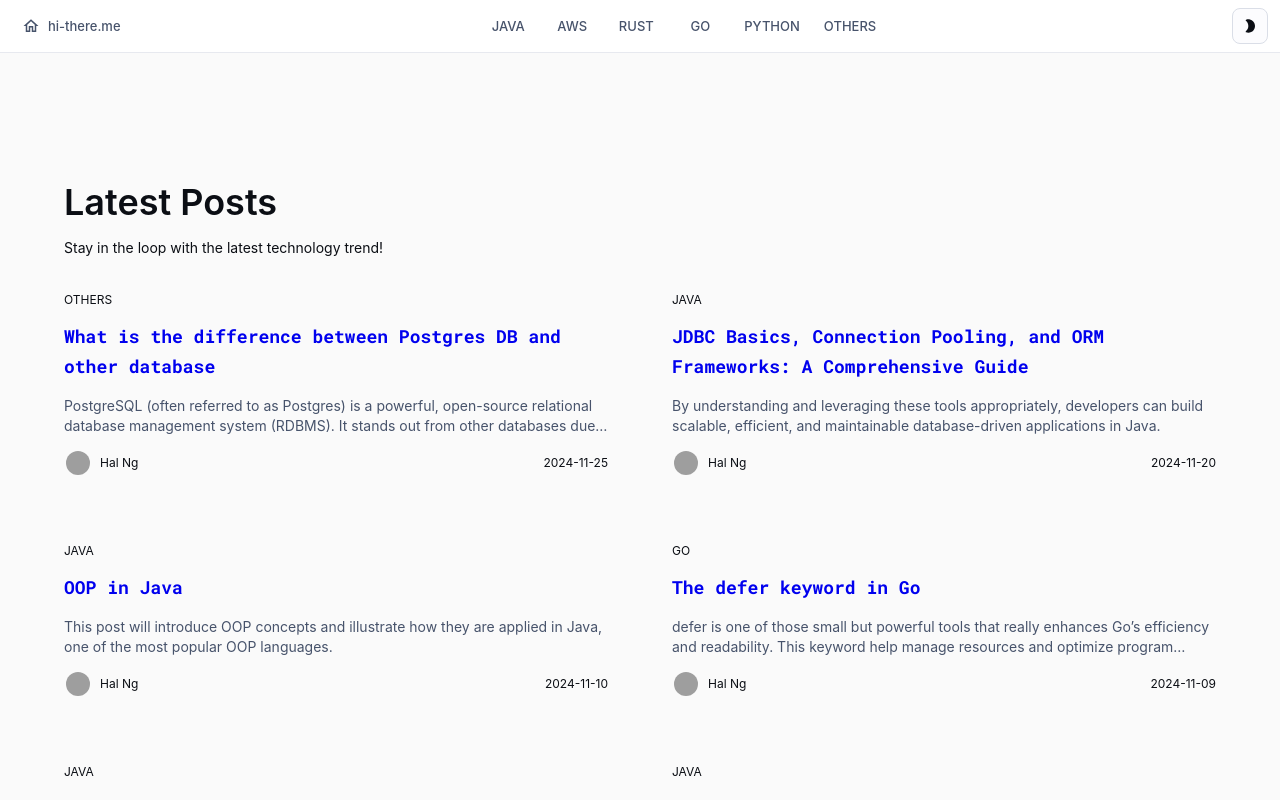
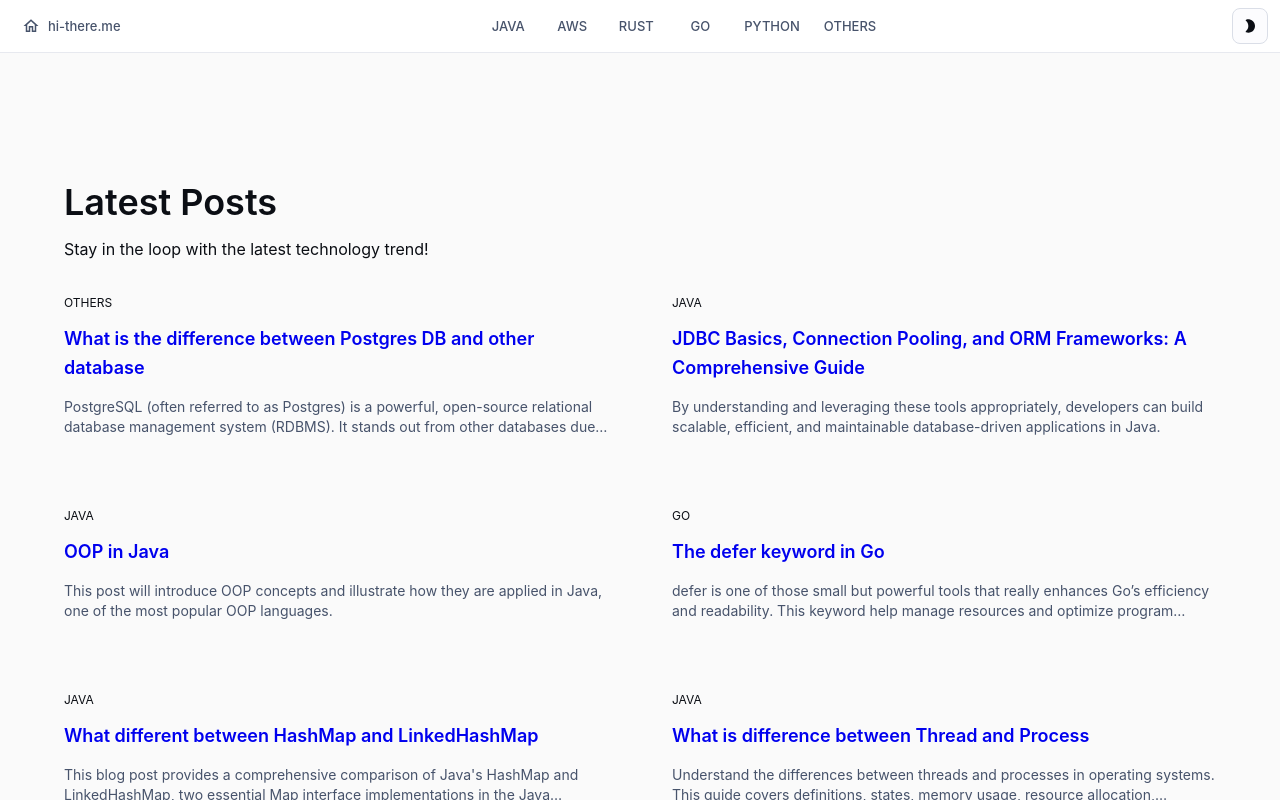
Before and after one commit to tanhaok/hi-there, a Next.js app: page / in a window 1280 px wide. Built offline with nearby package versions, Linux system fonts and the light colour scheme; grey boxes are pictures that could not be loaded.

Commit message:
update: change font family and icon (#43)

```diff
--- a/app/styles.css
+++ b/app/styles.css
@@ -1,32 +1,9 @@
-@import url("https://fonts.googleapis.com/css2?family=Roboto+Mono:wght@400;700&display=swap");
-
 a {
   text-decoration: none !important;
 }
 
 * {
-  font-family: "Roboto Mono", Menlo, Monaco, Consolas, "Courier New", monospace;
-}
-
-body {
-  font-size: 16px;
-  line-height: 1.7;
-  /* color: #333; */
-}
-
-h1 {
-  font-size: 36px;
-  line-height: 1.3;
-}
-
-h2 {
-  font-size: 28px;
-  line-height: 1.4;
-}
-
-h3 {
-  font-size: 24px;
-  line-height: 1.4;
+  font-family: -apple-system, system-ui, BlinkMacSystemFont, "Segoe UI", Helvetica, Arial, sans-serif, "Apple Color Emoji", "Segoe UI Emoji", "Segoe UI Symbol" !important;
 }
 
 table,
--- a/components/Latest.tsx
+++ b/components/Latest.tsx
@@ -1,7 +1,5 @@
 "use client";
 import * as React from "react";
-import Avatar from "@mui/material/Avatar";
-import AvatarGroup from "@mui/material/AvatarGroup";
 import Box from "@mui/material/Box";
 import Grid from "@mui/material/Grid2";
 import Typography from "@mui/material/Typography";
@@ -58,43 +56,43 @@ const TitleTypography = styled(Typography)(({ theme }) => ({
   },
 }));
 
-function Author({ authors, date }: { authors: string[]; date: string }) {
-  return (
-    <Box
-      sx={{
-        display: "flex",
-        flexDirection: "row",
-        gap: 2,
-        alignItems: "center",
-        justifyContent: "space-between",
-      }}
-    >
-      <Box
-        sx={{
-          display: "flex",
-          flexDirection: "row",
-          gap: 1,
-          alignItems: "center",
-        }}
-      >
-        <AvatarGroup max={3}>
-          {authors.map((author, index) => (
-            <Avatar
-              key={index}
-              alt={author}
-              src={author}
-              sx={{ width: 24, height: 24 }}
-            />
-          ))}
-        </AvatarGroup>
-        <Typography variant="caption">
-          {authors.map((author) => author).join(", ")}
-        </Typography>
-      </Box>
-      <Typography variant="caption">{date}</Typography>
-    </Box>
-  );
-}
+// function Author({ authors, date }: { authors: string[]; date: string }) {
+//   return (
+//     <Box
+//       sx={{
+//         display: "flex",
+//         flexDirection: "row",
+//         gap: 2,
+//         alignItems: "center",
+//         justifyContent: "space-between",
+//       }}
+//     >
+//       <Box
+//         sx={{
+//           display: "flex",
+//           flexDirection: "row",
+//           gap: 1,
+//           alignItems: "center",
+//         }}
+//       >
+//         <AvatarGroup max={3}>
+//           {authors.map((author, index) => (
+//             <Avatar
+//               key={index}
+//               alt={author}
+//               src={author}
+//               sx={{ width: 24, height: 24 }}
+//             />
+//           ))}
+//         </AvatarGroup>
+//         <Typography variant="caption">
+//           {authors.map((author) => author).join(", ")}
+//         </Typography>
+//       </Box>
+//       <Typography variant="caption">{date}</Typography>
+//     </Box>
+//   );
+// }
 
 export default function Latest({ blogMetaData }: { blogMetaData: Metadata[] }) {
   const [focusedCardIndex, setFocusedCardIndex] = React.useState<number | null>(
@@ -183,7 +181,7 @@ export default function Latest({ blogMetaData }: { blogMetaData: Metadata[] }) {
                 {article.description}
               </StyledTypography>
 
-              <Author authors={article.authors} date={article.date} />
+              {/* <Author authors={article.authors} date={article.date} /> */}
             </Box>
           </Grid>
         ))}
--- a/theme/themePrimitives.ts
+++ b/theme/themePrimitives.ts
@@ -178,7 +178,7 @@ export const getDesignTokens = (mode: PaletteMode) => {
       },
     },
     typography: {
-      fontFamily: ['"Inter", "sans-serif"'].join(','),
+      fontFamily: ['"Open Sans","Helvetica Neue","sans-serif"'].join(','),
       h1: {
         fontSize: defaultTheme.typography.pxToRem(48),
         fontWeight: 600,
@@ -214,13 +214,13 @@ export const getDesignTokens = (mode: PaletteMode) => {
         fontSize: defaultTheme.typography.pxToRem(14),
         fontWeight: 500,
       },
-      body1: {
-        fontSize: defaultTheme.typography.pxToRem(14),
-      },
-      body2: {
-        fontSize: defaultTheme.typography.pxToRem(14),
-        fontWeight: 400,
-      },
+      // body1: {
+      //   fontSize: defaultTheme.typography.pxToRem(14),
+      // },
+      // body2: {
+      //   fontSize: defaultTheme.typography.pxToRem(14),
+      //   fontWeight: 400,
+      // },
       caption: {
         fontSize: defaultTheme.typography.pxToRem(12),
         fontWeight: 400,
```
Also changed, not shown: app/blogs/[category]/[slug]/page.tsx (+5 -3 lines), public/assets/blog-post.gif (added), 1 other file (tests, documents, lock files or other folders).
